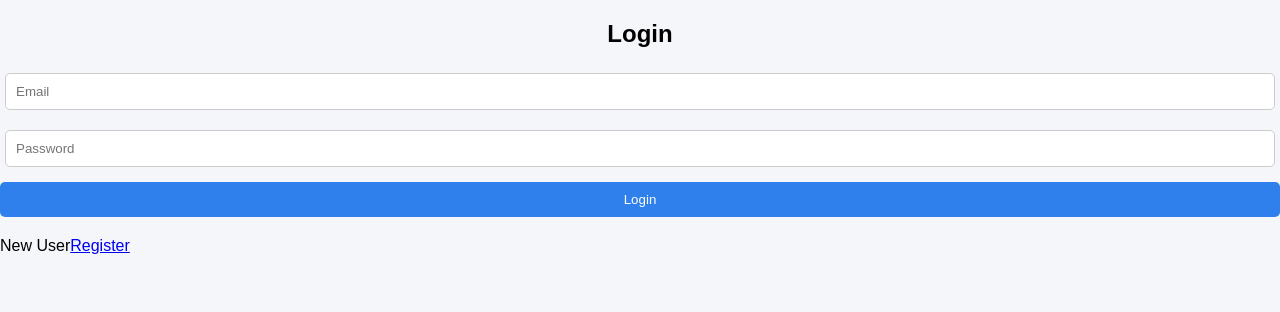
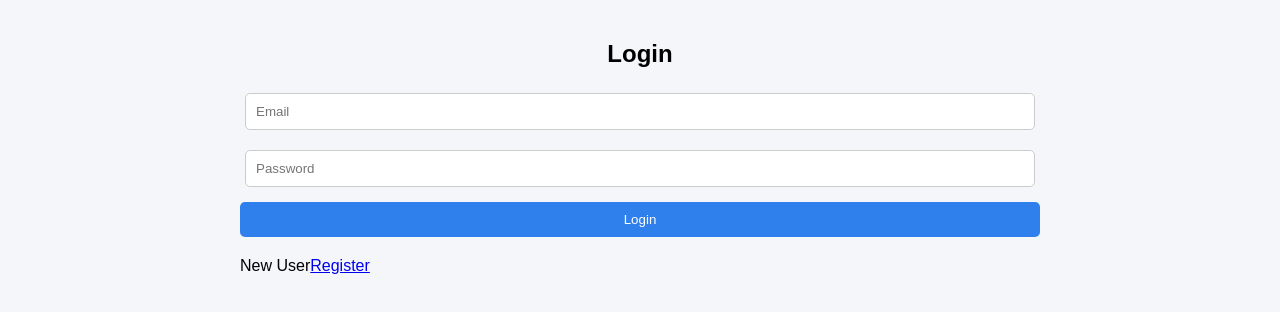
Before and after one commit to allknowingcoder/smart-task-manager, a React app in the folder frontend/: page / in a window 1280 px wide. Shown: the top 312 px of the page. Built offline with nearby package versions, Linux system fonts and the light colour scheme; the HTML template or start-up script is replaced by a standard one.

Commit message:
Update login page layout and link styling

```diff
--- a/frontend/src/pages/login.jsx
+++ b/frontend/src/pages/login.jsx
@@ -16,7 +16,8 @@ function Login() {
     navigate("/dashboard");
   };
   return (
-    <div>
+    <div className="container">
+      <div className = "card">
       <h2>Login</h2>
       <form onSubmit={handleSubmit}>
         <input
@@ -31,8 +32,9 @@ function Login() {
         />
         <button type="submit">Login</button>
       </form>
-      <span>New User</span><Link to="/register">Register</Link>
+      <span>New User</span><Link className="link" to="/register">Register</Link>
     </div>
+  </div>
   );
 }
 
```
